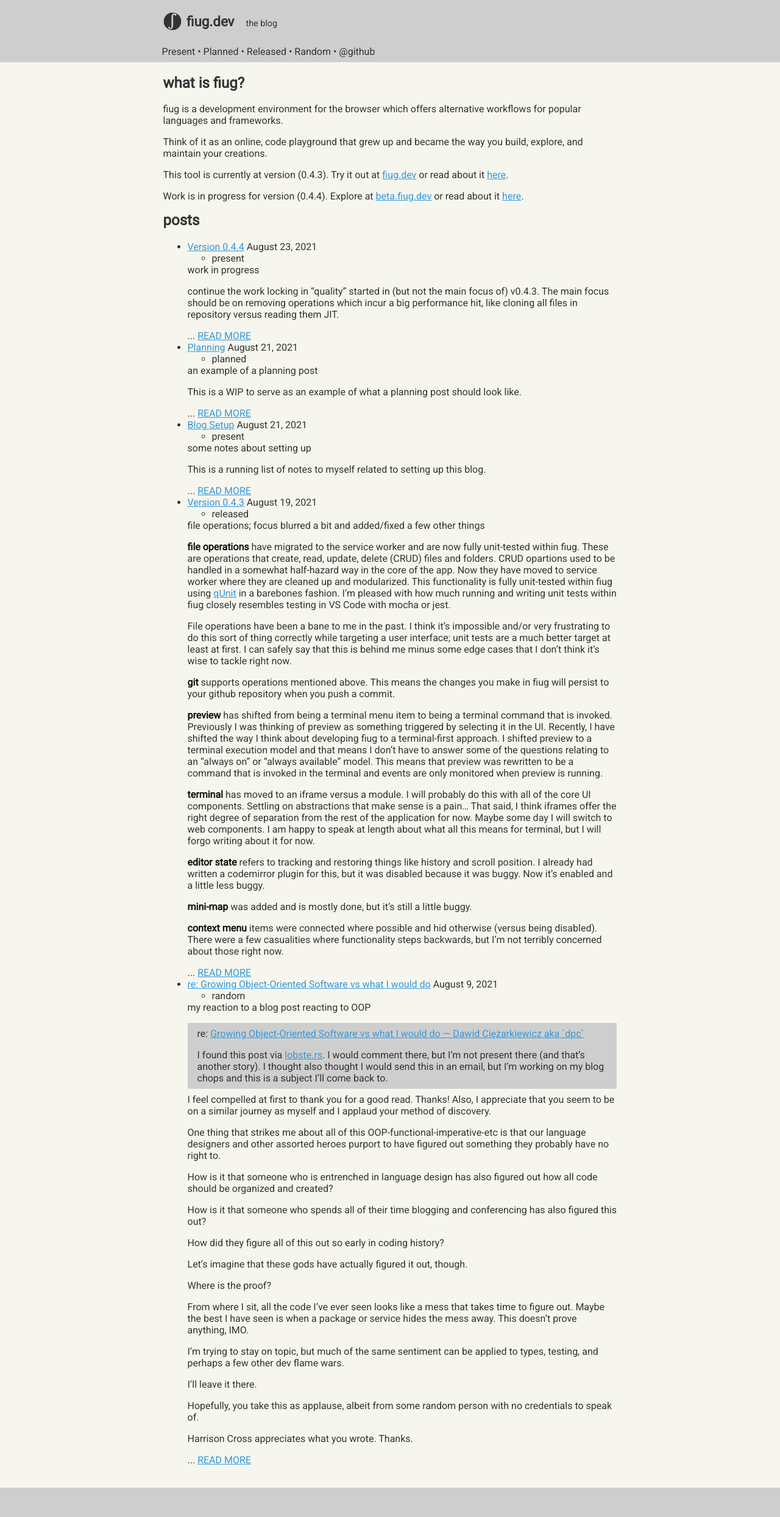
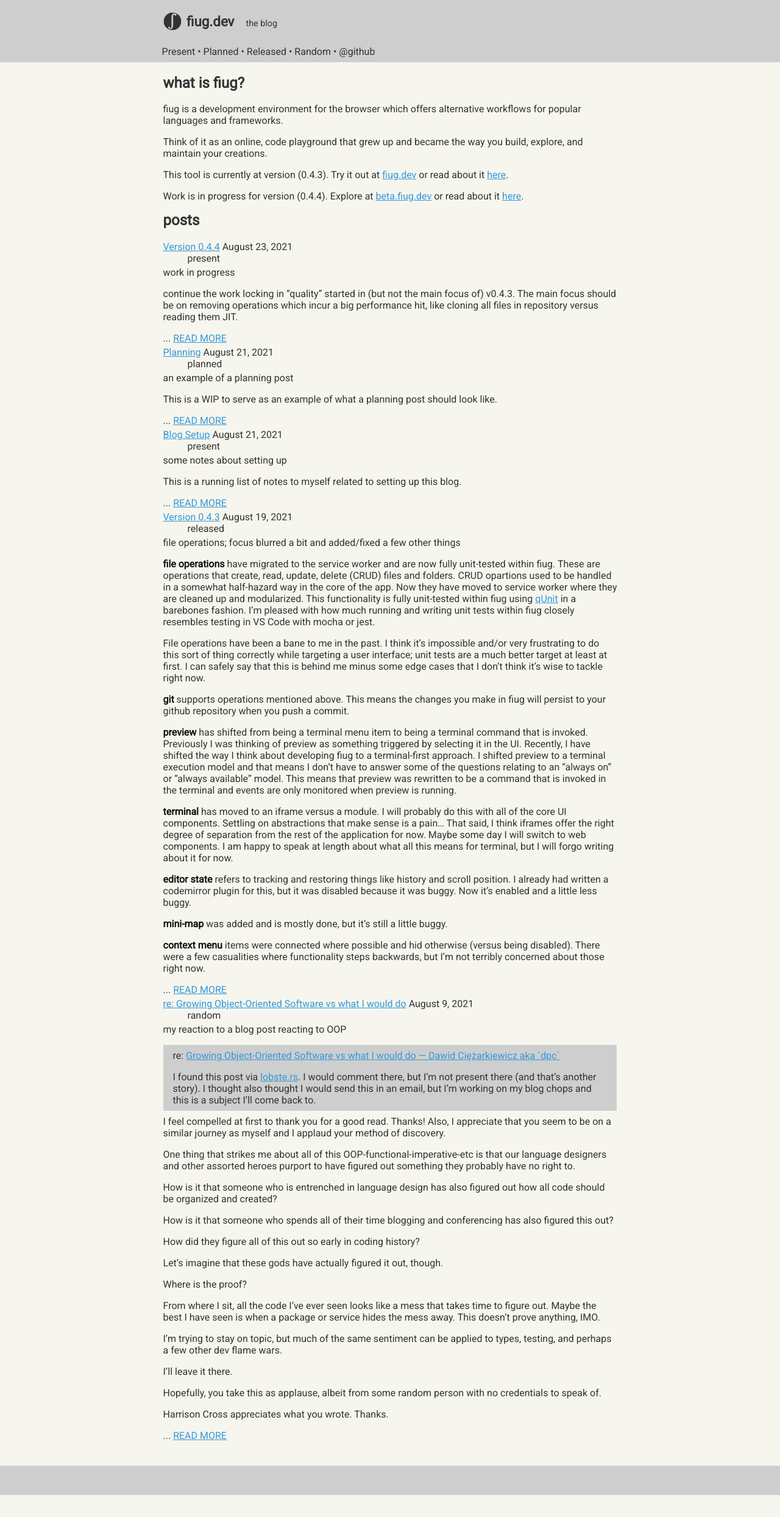
Before and after one commit to fiugd/blog, a Jekyll site: the page built from docs/index.md, in a window 1280 px wide. Shown: the whole page at 61% size. Built offline with Jekyll 4.4.1, drawn with Linux system fonts in a browser that asks for light colours; after the commit the page ends 2451 px from its top, so only the background shows below that.

Commit message:
Update style.scss

```diff
--- a/docs/css/style.scss
+++ b/docs/css/style.scss
@@ -149,5 +149,5 @@ blockquote {
     height: 100%;
 }
 input.task-list-item-checkbox { margin-right: 0.5em; }
-li.task-list-item { list-style: none; padding-bottom: 0.25em; }
-ul.task-list { padding: 0; }
+ul.posts li, li.task-list-item { list-style: none; padding-bottom: 0.25em; }
+ul.posts, ul.task-list { padding: 0; }
```
